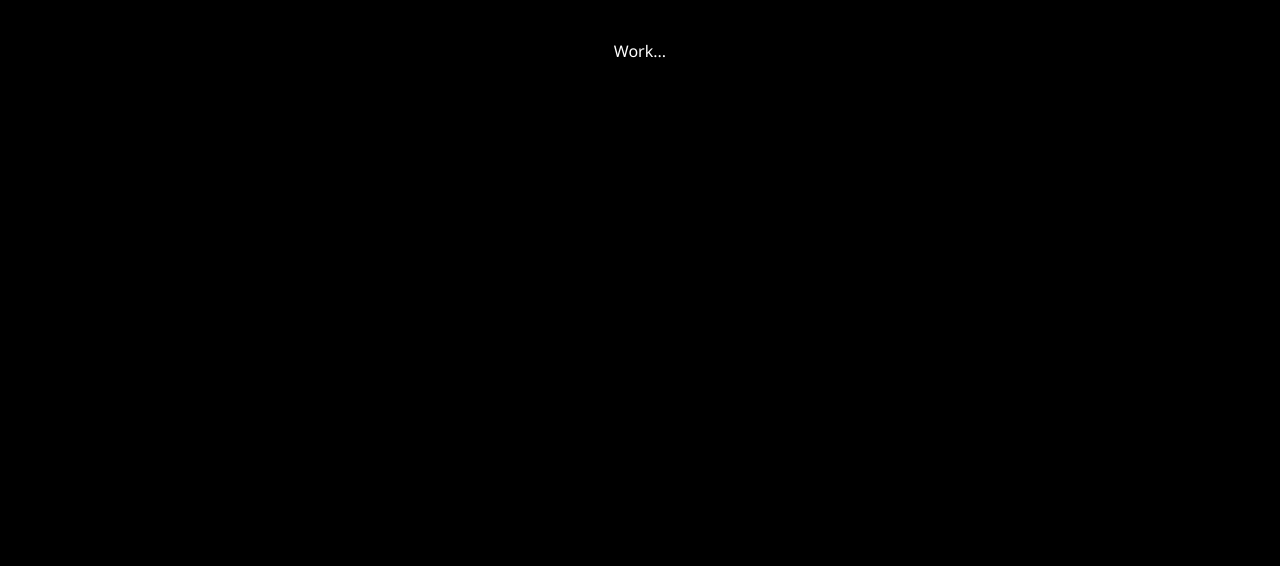
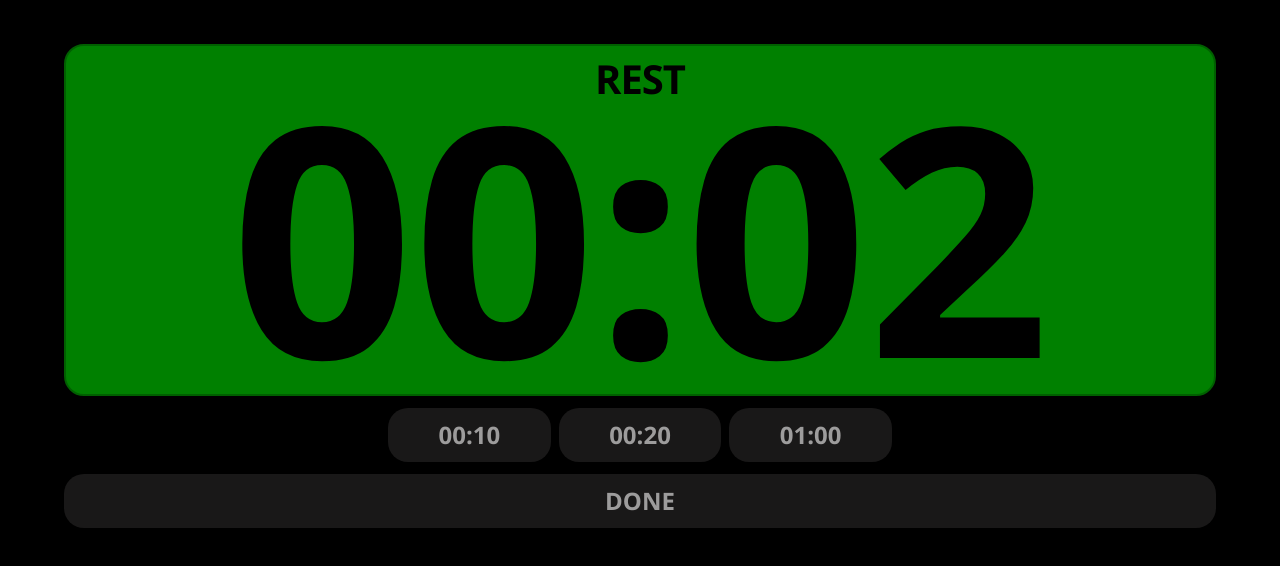
Before and after one commit to c1b3rt00lk1t/free-tabata, a React (Create React App) app: page /rest in a window 1280 px wide. Shown: the top 566 px of the page. Built offline with nearby package versions, Linux system fonts and the light colour scheme.

Commit message:
Prepare, Rest and Work pages ready with a display, three default timings and a Done button.

```diff
--- a/src/components/DefaultTimings.jsx
+++ b/src/components/DefaultTimings.jsx
@@ -1,9 +1,13 @@
-import React from 'react'
+import React, { useContext } from 'react'
+import FreeTabataContext from "../context/FreeTabataContext";
 
-const DefaultTimings = () => {
+const DefaultTimings = ({type,seconds}) => {
+  const context = useContext(FreeTabataContext);
+  const handleClick = context[`handleSet${type}`](seconds);
+
   return (
-    <div>DefaultTimings</div>
-  )
+      <div onClick={handleClick} className='defaultBtn'>{`${String(Math.floor(seconds/60)).padStart(2,'0')}:${String(seconds%60).padStart(2,'0')}`}</div>
+    )
 }
 
 export default DefaultTimings
--- /dev/null
+++ b/src/components/Display.jsx
@@ -0,0 +1,19 @@
+import React, { useContext } from 'react'
+import FreeTabataContext from "../context/FreeTabataContext";
+
+
+
+const Display = ({type}) => {
+
+  const context = useContext(FreeTabataContext);
+  const countdown = context[type];
+
+  return (
+    <div className={`${type} display`}>
+        <div className=''>{type.toUpperCase()}</div>
+        <div className="countdownDisplayItems">{`${String(Math.floor(countdown/60)).padStart(2,'0')}:${String(countdown%60).padStart(2,'0')}`}</div>
+    </div>
+  )
+}
+
+export default Display
--- a/src/index.css
+++ b/src/index.css
@@ -63,6 +63,31 @@ body{
     font-weight: bold;
     letter-spacing: -1px;
 }
+
+.display{
+    width: var(--mobile-width);
+    height: calc(var(--countdownBtnsHeight)*1.1);
+    border-radius: var(--mobile-border-radius);
+    margin: 0.5vh;
+    padding: 5px;
+
+    display: flex;
+    flex-direction: column;
+    justify-content: start;
+    align-items: center;
+
+    font-weight: bold;
+    font-size: 5vh;
+    letter-spacing: -1px;
+}
+
+.countdownDisplayItems{
+    margin: 0 5vw;
+    font-size: 25vw;
+    font-weight: bold;
+    line-height: calc(var(--countdownBtnsHeight)*0.8);;
+}
+
 
 .prepare{
     background-color:gold;
@@ -145,18 +170,33 @@ body{
 
 .doneBtn{
     width: var(--mobile-width);
-    height: calc(var(--startStopBtnHeight)/1.5);
+    height: calc(var(--startStopBtnHeight)*0.5);
     border-radius: var(--mobile-border-radius);
     margin: 0.5vh;
 
     color: rgb(157, 156, 156);
     background-color: rgb(25, 24, 24);
 
-    font-size: 4vh;
+    font-size: 3vh;
+    font-weight: bold;
     text-align: center;
-    line-height: calc(var(--startStopBtnHeight)/1.5);
+    line-height: calc(var(--startStopBtnHeight)*0.5);
 }
 
+.defaultBtn{
+    width: calc(var(--mobile-width)/3.1);
+    height: calc(var(--startStopBtnHeight)*0.5);
+    border-radius: var(--mobile-border-radius);
+    margin: 0.5vh;
+
+    color: rgb(157, 156, 156);
+    background-color: rgb(25, 24, 24);
+
+    font-size: 3vh;
+    font-weight: bold;
+    text-align: center;
+    line-height: calc(var(--startStopBtnHeight)*0.5);
+}
 
 
 /* Adjustment for wider screens */
--- a/src/pages/Prepare.jsx
+++ b/src/pages/Prepare.jsx
@@ -1,12 +1,19 @@
 import React from "react";
+import DefaultTimings from "../components/DefaultTimings";
+import Display from "../components/Display";
 import DoneButton from "../components/DoneButton";
 
 const Prepare = () => {
   return (
-    <>
-      <div style={{ color: "white" }}>Prepare...</div>
+    <div className='verticalContainer'>
+      <Display type='prepare'/>
+      <div className="horizontalContainer">
+        <DefaultTimings type='prepare' seconds={0}/>
+        <DefaultTimings type='prepare' seconds={10}/>
+        <DefaultTimings type='prepare' seconds={30}/>
+      </div>
       <DoneButton/>
-    </>
+    </div>
   );
 };
 
--- a/src/pages/Rest.jsx
+++ b/src/pages/Rest.jsx
@@ -1,8 +1,19 @@
 import React from 'react'
+import DefaultTimings from "../components/DefaultTimings";
+import Display from "../components/Display";
+import DoneButton from "../components/DoneButton";
 
 const Rest = () => {
   return (
-    <div style={{color:'white'}}>Work...</div>
+    <div className='verticalContainer'>
+      <Display type='rest'/>
+      <div className="horizontalContainer">
+        <DefaultTimings type='rest' seconds={10}/>
+        <DefaultTimings type='rest' seconds={20}/>
+        <DefaultTimings type='rest' seconds={60}/>
+      </div>
+      <DoneButton/>
+    </div>
   )
 }
 
--- a/src/pages/Work.jsx
+++ b/src/pages/Work.jsx
@@ -1,8 +1,19 @@
 import React from 'react'
+import DefaultTimings from "../components/DefaultTimings";
+import Display from "../components/Display";
+import DoneButton from "../components/DoneButton";
 
 const Work = () => {
   return (
-    <div style={{color:'white'}}>Work...</div>
+    <div className='verticalContainer'>
+      <Display type='work'/>
+      <div className="horizontalContainer">
+        <DefaultTimings type='work' seconds={10}/>
+        <DefaultTimings type='work' seconds={20}/>
+        <DefaultTimings type='work' seconds={60}/>
+      </div>
+      <DoneButton/>
+    </div>
   )
 }
 
```
